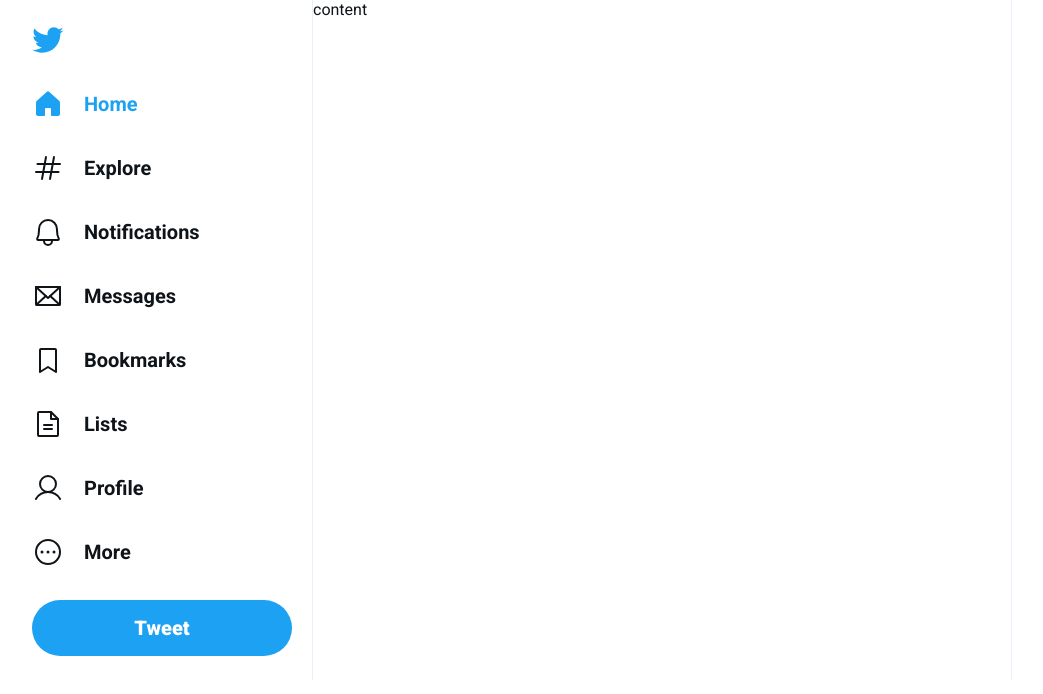
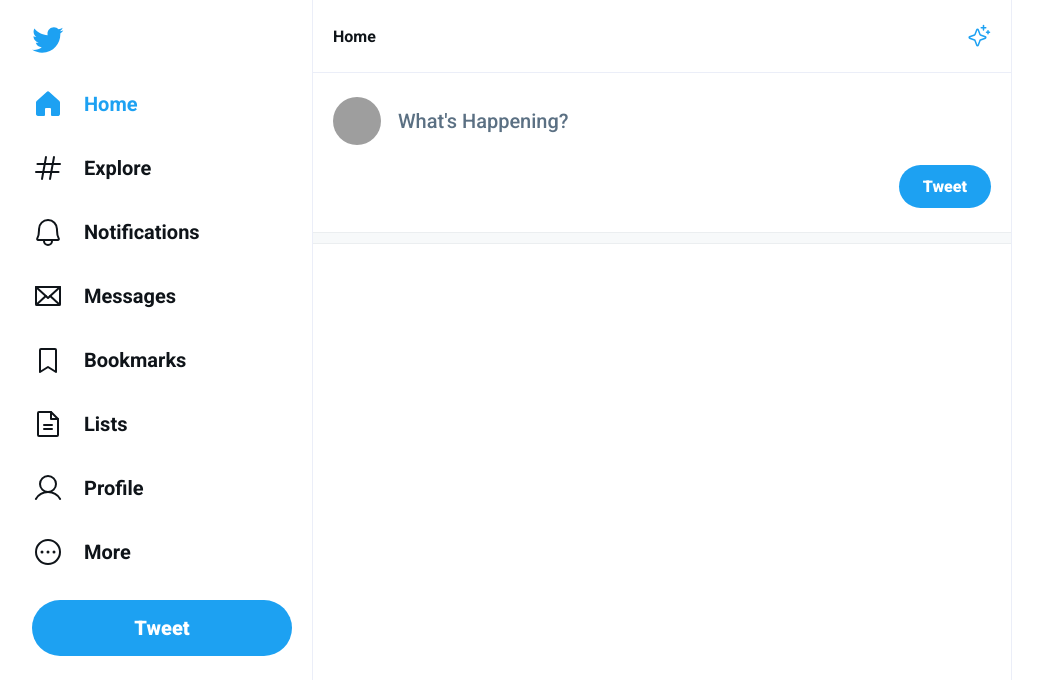
Before and after one commit to DilanLopezN/UI-TWITTER, a React (Vite) app: page / in a window 1280 px wide. Shown: the top 694 px of the page, without its empty margins (128-1171 px from the left). Built offline with nearby package versions, Linux system fonts and the light colour scheme; grey boxes are pictures that could not be loaded.

Commit message:
tweet form and styled layout

```diff
--- a/src/App.tsx
+++ b/src/App.tsx
@@ -6,7 +6,8 @@
   BookmarkSimple,
   FileText,
   User,
-  DotsThreeCircle
+  DotsThreeCircle,
+  Sparkle
 } from 'phosphor-react'
 import './styles/layout.css'
 import tweetLogo from './assets/tweetLogo.svg'
@@ -53,7 +54,27 @@
           Tweet
         </button>
       </aside>
-      <div className="content">content</div>
+      <div className="content">
+        <main className="timeLine"></main>
+        <div className="timeLineHeader">
+          Home
+          <Sparkle />
+        </div>
+
+        <form className="newTweetForm">
+          <label htmlFor="tweet">
+            <img
+              src="https://avatars.githubusercontent.com/u/92648265?v=4"
+              alt="imagem do usuario"
+            />
+            <textarea id="tweet" placeholder=" What's Happening? " />
+          </label>
+
+          <button type="submit">Tweet</button>
+        </form>
+
+        <div className="separator" />
+      </div>
     </div>
   )
 }
--- a/src/styles/layout.css
+++ b/src/styles/layout.css
@@ -60,3 +60,75 @@
   border-left: 1px solid #ebeef8;
   border-right: 1px solid #ebeef8;
 }
+
+.timeLineHeader {
+  padding: 1.5rem 1.25rem;
+  display: flex;
+  align-items: center;
+  justify-content: space-between;
+  font-size: 1.25;
+  font-weight: 700;
+  border-bottom: 1px solid #ebeef8;
+}
+
+.timeLineHeader svg {
+  width: 1.5rem;
+  height: 1.5rem;
+  color: var(--twitter-blue);
+}
+
+.newTweetForm {
+  padding: 1.5rem 1.25rem;
+  display: flex;
+  flex-direction: column;
+  gap: 0.5rem;
+}
+.newTweetForm label {
+  display: flex;
+  gap: 0.75rem;
+}
+
+.newTweetForm label img {
+  width: 3rem;
+  height: 3rem;
+  border-radius: 9999px;
+}
+
+.newTweetForm label textarea {
+  flex: 1;
+  border: 0;
+  font-size: 1.25rem;
+  font-weight: 500;
+  margin-top: 0.75rem;
+  resize: none;
+}
+
+.newTweetForm label textarea:focus {
+  outline: none;
+}
+
+.newTweetForm label textarea::placeholder {
+  color: #5b7083;
+}
+
+.newTweetForm button[type='submit'] {
+  margin-left: auto;
+  background: var(--twitter-blue);
+  border-radius: 9999px;
+  padding: 0.75rem 1.5rem;
+  color: #fff;
+  font-size: 1rem;
+  font-weight: 900;
+  border: 0;
+}
+
+.newTweetForm button[type='submit']:hover {
+  filter: brightness(0.9);
+}
+
+.separator {
+  background: #f7f9fa;
+  border-top: 1px solid #ebeef0;
+  border-bottom: 1px solid #ebeef0;
+  height: 0.75rem;
+}
```
